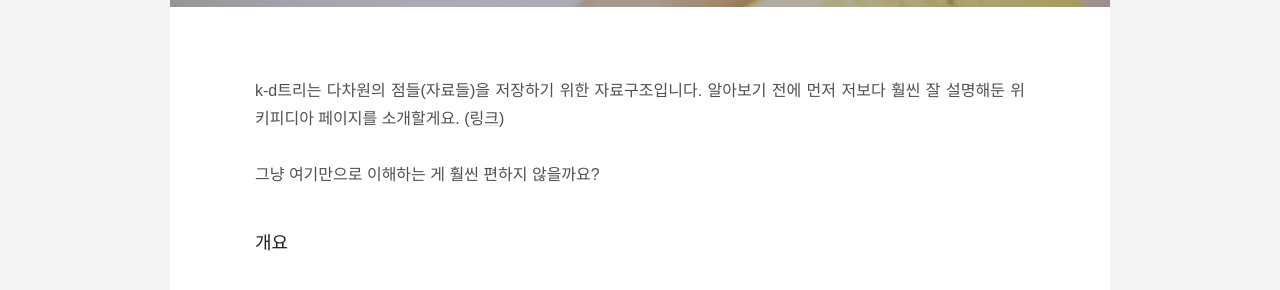
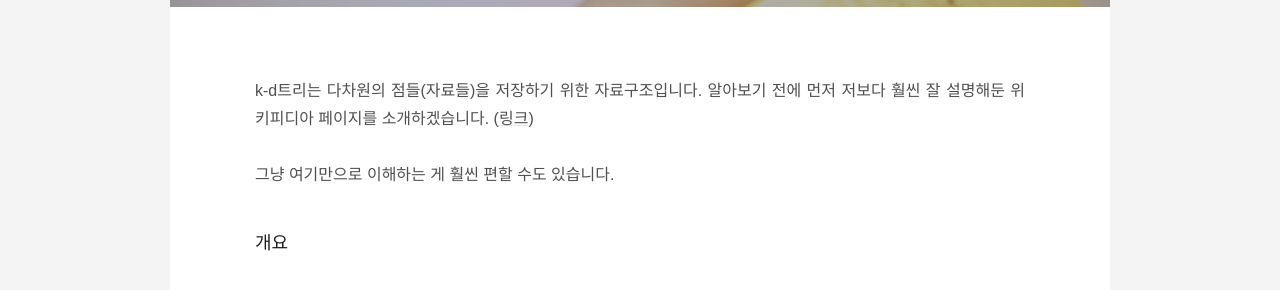
Before and after one commit to algoshitpo/algoshitpo.github.io, a Jekyll site: the page built from _posts/2020-02-09-kdtree.md, in a window 1280 px wide and 900 px high. Shown: the part 437-727 px from the top of the window. Built offline with Jekyll 4.4.1, drawn with Linux system fonts in a browser that asks for light colours; some web fonts are replaced.

Commit message:
Update 2020-02-09-kdtree.md

```diff
--- a/_posts/2020-02-09-kdtree.md
+++ b/_posts/2020-02-09-kdtree.md
@@ -7,9 +7,9 @@ tags: []
 
 ---
 
-k-d트리는 다차원의 점들(자료들)을 저장하기 위한 자료구조입니다. 알아보기 전에 먼저 저보다 훨씬 잘 설명해둔 위키피디아 페이지를 소개할게요. ([링크](https://en.wikipedia.org/wiki/K-d_tree))
+k-d트리는 다차원의 점들(자료들)을 저장하기 위한 자료구조입니다. 알아보기 전에 먼저 저보다 훨씬 잘 설명해둔 위키피디아 페이지를 소개하겠습니다. ([링크](https://en.wikipedia.org/wiki/K-d_tree))
 
-그냥 여기만으로 이해하는 게 훨씬 편하지 않을까요?
+그냥 여기만으로 이해하는 게 훨씬 편할 수도 있습니다.
 
 ### 개요
 
```
